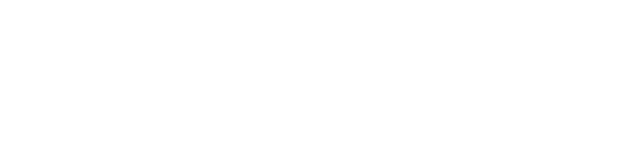
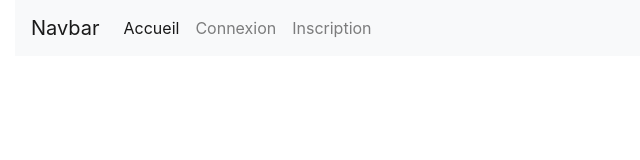
Before and after one commit to y-gu/WF_git, a plain HTML site: page index.html in a window 1280 px wide. Shown: the whole page, without its empty margins (0-640 px from the left). Drawn offline with nearby package versions, Linux system fonts and the light colour scheme.

Commit message:
Création navbar

```diff
--- a/index.html
+++ b/index.html
@@ -7,6 +7,22 @@
     <title>Git</title>
 </head>
 <body>
+    <div class="container-fluid">
+        <nav class="navbar navbar-expand-lg navbar-light bg-light">
+            <a class="navbar-brand" href="#">Navbar</a>
+            <button class="navbar-toggler" type="button" data-toggle="collapse" data-target="#navbarNavAltMarkup" aria-controls="navbarNavAltMarkup" aria-expanded="false" aria-label="Toggle navigation">
+              <span class="navbar-toggler-icon"></span>
+            </button>
+            <div class="collapse navbar-collapse" id="navbarNavAltMarkup">
+              <div class="navbar-nav">
+                <a class="nav-link active" href="#"> Accueil</a>
+                <a class="nav-link" href="#">Connexion</a>
+                <a class="nav-link" href="#">Inscription</a>
+
+              </div>
+            </div>
+          </nav>
+    </div>
 
 <script src="https://code.jquery.com/jquery-3.5.1.slim.min.js" integrity="sha384-DfXdz2htPH0lsSSs5nCTpuj/zy4C+OGpamoFVy38MVBnE+IbbVYUew+OrCXaRkfj" crossorigin="anonymous"></script>
 <script src="https://cdn.jsdelivr.net/npm/bootstrap@4.6.0/dist/js/bootstrap.bundle.min.js" integrity="sha384-Piv4xVNRyMGpqkS2by6br4gNJ7DXjqk09RmUpJ8jgGtD7zP9yug3goQfGII0yAns" crossorigin="anonymous"></script>
```
